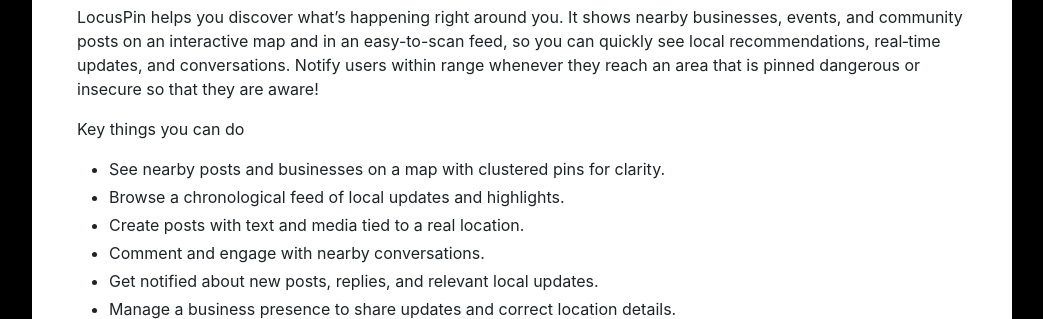
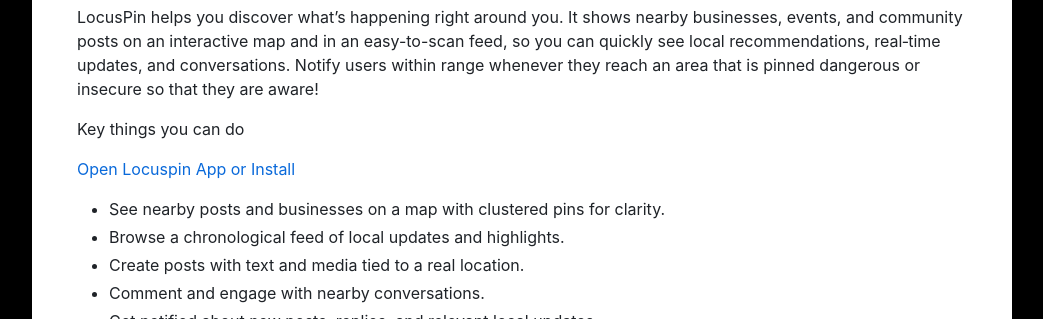
Before and after one commit to Psted/LocusPin, a plain HTML site: page index.html in a window 1280 px wide. Shown: the part 633-952 px from the top of the page, without its empty margins (118-1161 px from the left). Drawn offline with Linux system fonts and the light colour scheme.

Commit message:
Update index.html
Adding Intent URL's

```diff
--- a/index.html
+++ b/index.html
@@ -20,15 +20,34 @@
 		}
 	}
 </style>
+
+<script>
+function openApp() {
+    // Attempt to open the app
+    window.location = "intent://locuspin#Intent;scheme=locuspin;package=com.psted.locuspin;end";
+
+    // Fallback to Play Store after a timeout
+    setTimeout(function() {
+        window.location = "https://play.google.com/store/apps/details?id=com.psted.locuspin";
+    }, 2000); // 2 seconds
+}
+</script>
+
 	<body bgcolor=black>
 <article class="markdown-body">
 
-
 <h2>LocusPin — Local Discovery, Reimagined</h2>
-<p><img src="/eng_feature-graphic.png" alt="LocusPin"></p>
+<p><a href="#" onclick="openApp()"><img src="/eng_feature-graphic.png" alt="LocusPin"></a></p>
 <h1>A social GPS app</h1>
 <p>LocusPin helps you discover what’s happening right around you. It shows nearby businesses, events, and community posts on an interactive map and in an easy-to-scan feed, so you can quickly see local recommendations, real‑time updates, and conversations. Notify users within range whenever they reach an area that is pinned dangerous or insecure so that they are aware! </p>
 <p>Key things you can do</p>
+<p>
+
+<a href="#" onclick="openApp()">Open Locuspin App or Install</a>
+
+
+
+</p>
 <ul>
 <li>See nearby posts and businesses on a map with clustered pins for clarity.  </li>
 <li>Browse a chronological feed of local updates and highlights.  </li>
```
